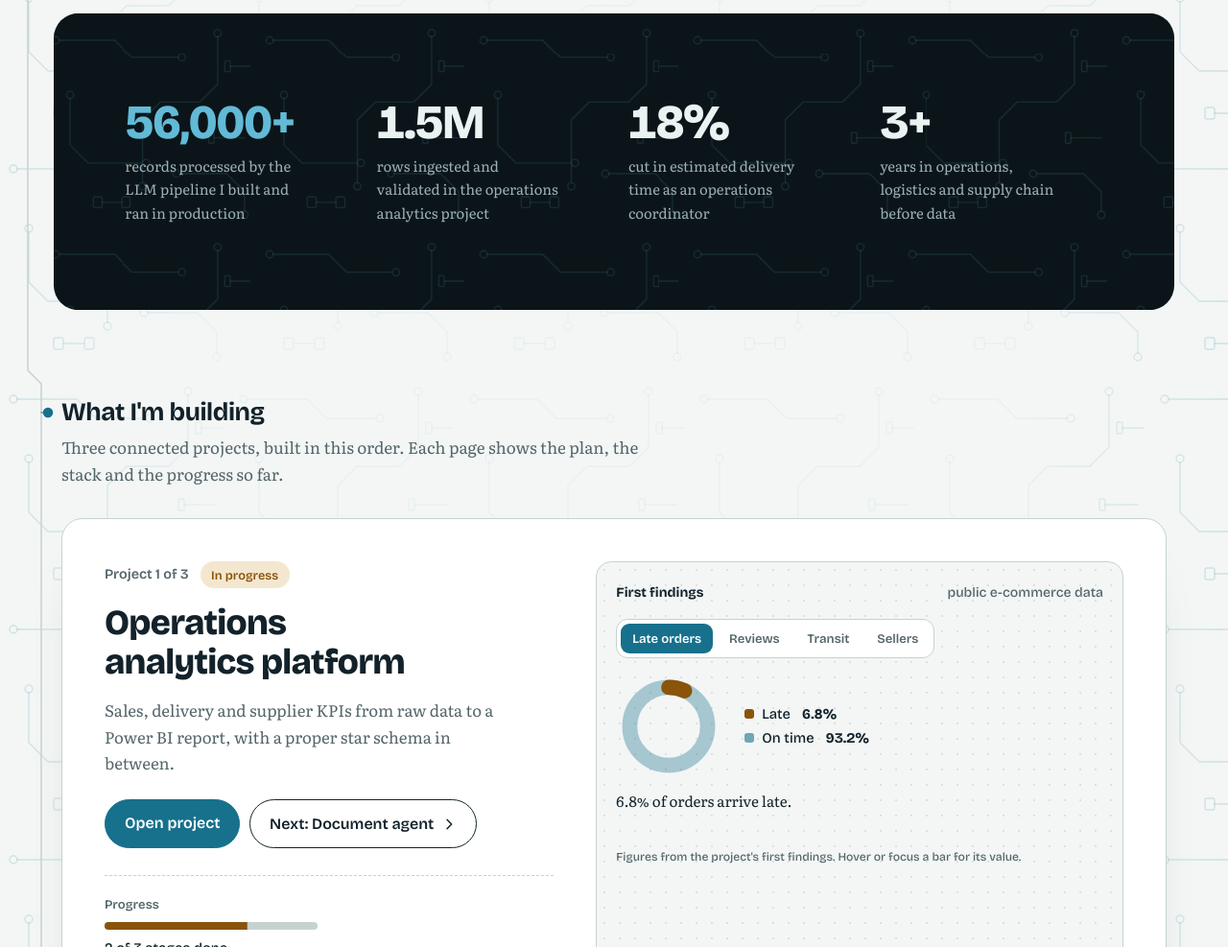
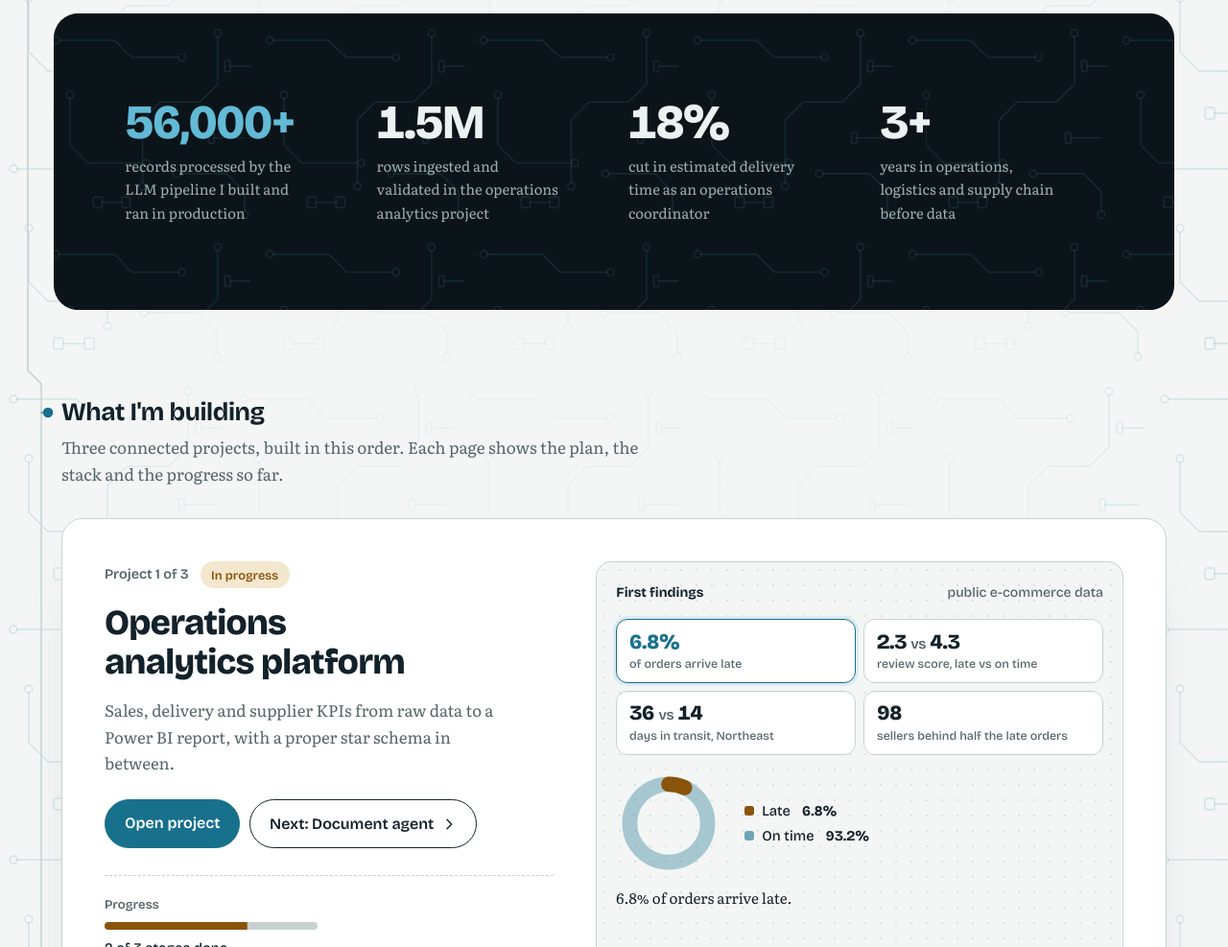
Before and after one commit to crobleto97/crobleto97.github.io, a plain HTML site: page index.html in a window 1280 px wide. Shown: the part 814-1801 px from the top of the page at 96% size. Drawn offline with nearby package versions, Linux system fonts and the light colour scheme.

Commit message:
Analytics findings as KPI cards that select the chart; tighter diagrams on desktop
Co-Authored-By: Claude Opus 5.5 <noreply@anthropic.com>
Claude-Session: https://claude.ai/code/session_01TDYCWaiwcLuWoXLhUaNLdM

```diff
--- a/index.html
+++ b/index.html
@@ -114,8 +114,11 @@
         </div>
         <figure class="pick-visual dash" data-dash>
           <figcaption>First findings <span>public e-commerce data</span></figcaption>
-          <div class="dash-tabs" role="tablist" aria-label="Findings">
-            <button type="button" role="tab" id="dt-late" aria-controls="dp-late">Late orders</button><button type="button" role="tab" id="dt-rev" aria-controls="dp-rev">Reviews</button><button type="button" role="tab" id="dt-transit" aria-controls="dp-transit">Transit</button><button type="button" role="tab" id="dt-sellers" aria-controls="dp-sellers">Sellers</button>
+          <div class="dash-tabs kpis" role="tablist" aria-label="Findings">
+            <button type="button" role="tab" id="dt-late" aria-controls="dp-late"><b>6.8%</b><span>of orders arrive late</span></button>
+            <button type="button" role="tab" id="dt-rev" aria-controls="dp-rev"><b>2.3 <small>vs</small> 4.3</b><span>review score, late vs on time</span></button>
+            <button type="button" role="tab" id="dt-transit" aria-controls="dp-transit"><b>36 <small>vs</small> 14</b><span>days in transit, Northeast</span></button>
+            <button type="button" role="tab" id="dt-sellers" aria-controls="dp-sellers"><b>98</b><span>sellers behind half the late orders</span></button>
           </div>
           <div class="dash-panel" role="tabpanel" id="dp-late" aria-labelledby="dt-late">
             <div class="dash-ring">
--- a/styles.css
+++ b/styles.css
@@ -291,11 +291,16 @@ section{padding-block:3rem}
 
 /* analytics mini dashboard: real figures, one view at a time */
 .dash{gap:1rem;position:relative;grid-template-rows:none;align-content:start}
-.dash-tabs{display:flex;flex-wrap:wrap;gap:.3rem;padding:.25rem;border-radius:12px;background:var(--surface);border:1px solid var(--line);justify-self:start}
-.dash-tabs button{font:600 .82rem var(--display);padding:.45rem .75rem;border-radius:9px;border:0;background:transparent;color:var(--muted);cursor:pointer;transition:background .15s,color .15s}
-.dash-tabs button:hover{color:var(--ink)}
-.dash-tabs button[aria-selected="true"]{background:var(--accent);color:var(--surface)}
-html:not(.js) .dash-tabs{display:none}
+.dash-tabs{display:grid;grid-template-columns:repeat(2,minmax(0,1fr));gap:.5rem}
+.dash-tabs button{display:grid;gap:.15rem;align-content:start;text-align:left;padding:.7rem .8rem;border-radius:12px;cursor:pointer;
+  border:1.5px solid var(--line);background:var(--surface);color:var(--ink);font-family:var(--display);transition:border-color .15s,box-shadow .15s,transform .15s}
+.dash-tabs b{font-size:1.35rem;font-weight:800;letter-spacing:-0.02em;line-height:1.1;font-variant-numeric:tabular-nums}
+.dash-tabs b small{font-size:.7em;font-weight:600;color:var(--muted)}
+.dash-tabs span{font-size:.78rem;font-weight:500;color:var(--muted);line-height:1.3}
+.dash-tabs button:hover{border-color:var(--accent)}
+.dash-tabs button[aria-selected="true"]{border-color:var(--accent);box-shadow:0 0 0 3px var(--accent-soft)}
+.dash-tabs button[aria-selected="true"] b{color:var(--accent)}
+html:not(.js) .dash-tabs{pointer-events:none}
 .dash-panel{display:grid;gap:.65rem;align-content:start;min-height:10.5rem}
 .dash-panel.enter{animation:swap .4s cubic-bezier(.2,.7,.2,1) both}
 .chart-t{font:600 .85rem var(--display);color:var(--muted)}
@@ -327,7 +332,7 @@ html:not(.js) .dash-tabs{display:none}
 /* explorable diagrams (agent architecture, deployment pipeline) */
 .explorer{gap:.9rem;grid-template-rows:none;align-content:start}
 .explorer-list{margin:0;padding-left:1.1rem;display:grid;gap:.35rem;font-size:.92rem}
-.xp{display:block;width:100%;max-width:360px;height:auto;justify-self:center;overflow:visible}
+.xp{display:block;width:100%;max-width:300px;height:auto;justify-self:center;overflow:visible}
 .xp-group{fill:none;stroke:var(--line);stroke-dasharray:5 5}
 .xp-group-label{font:600 10.5px var(--display);fill:var(--muted)}
 .xp-edge{fill:none;stroke:var(--line);stroke-width:1.6;transition:stroke .2s,opacity .2s}
```
